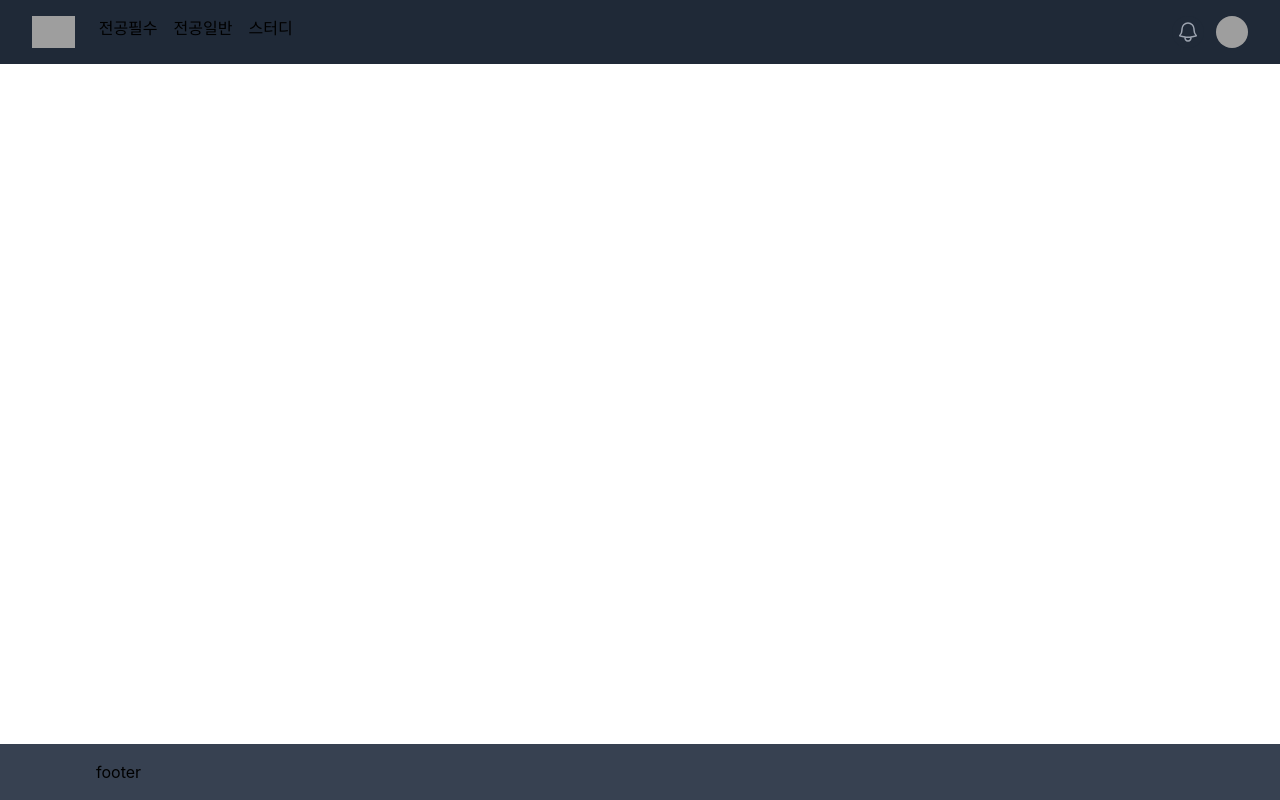
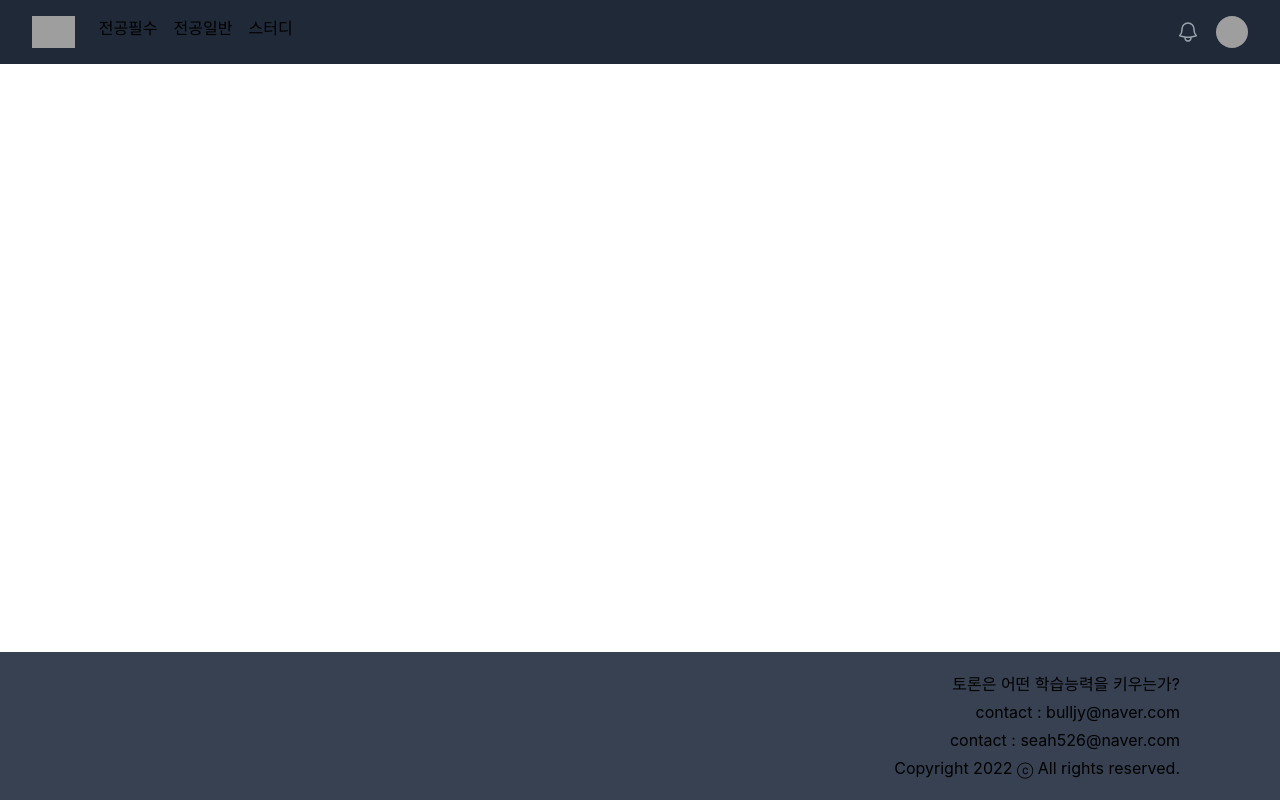
Before and after one commit to seah526/-senier_project, a Next.js app in the folder front-end/: page / in a window 1280 px wide. Built offline with nearby package versions, Linux system fonts and the light colour scheme; grey boxes are pictures that could not be loaded.

Commit message:
✨ feat(footer): footer 변경

```diff
--- a/front-end/components/Layout/Navbars.jsx
+++ b/front-end/components/Layout/Navbars.jsx
@@ -163,8 +163,11 @@ export default function Example({ children }) {
         {children}
       </div>
       <footer className='p-4 bg-gray-700'>
-        <div className='container mx-auto max-w-7xl px-10 sm:px-8 lg:px-20'>
-          footer
+        <div className='container mx-auto max-w-7xl px-10 sm:px-8 lg:px-20 text-right'>
+          <div className='m-1'>토론은 어떤 학습능력을 키우는가? </div>
+          <div className='m-1'>contact : bulljy@naver.com</div>
+          <div className='m-1'>contact : seah526@naver.com</div>
+          <div className='m-1'>Copyright 2022 ⓒ All rights reserved.</div>
         </div>
       </footer>
     </div>
```
